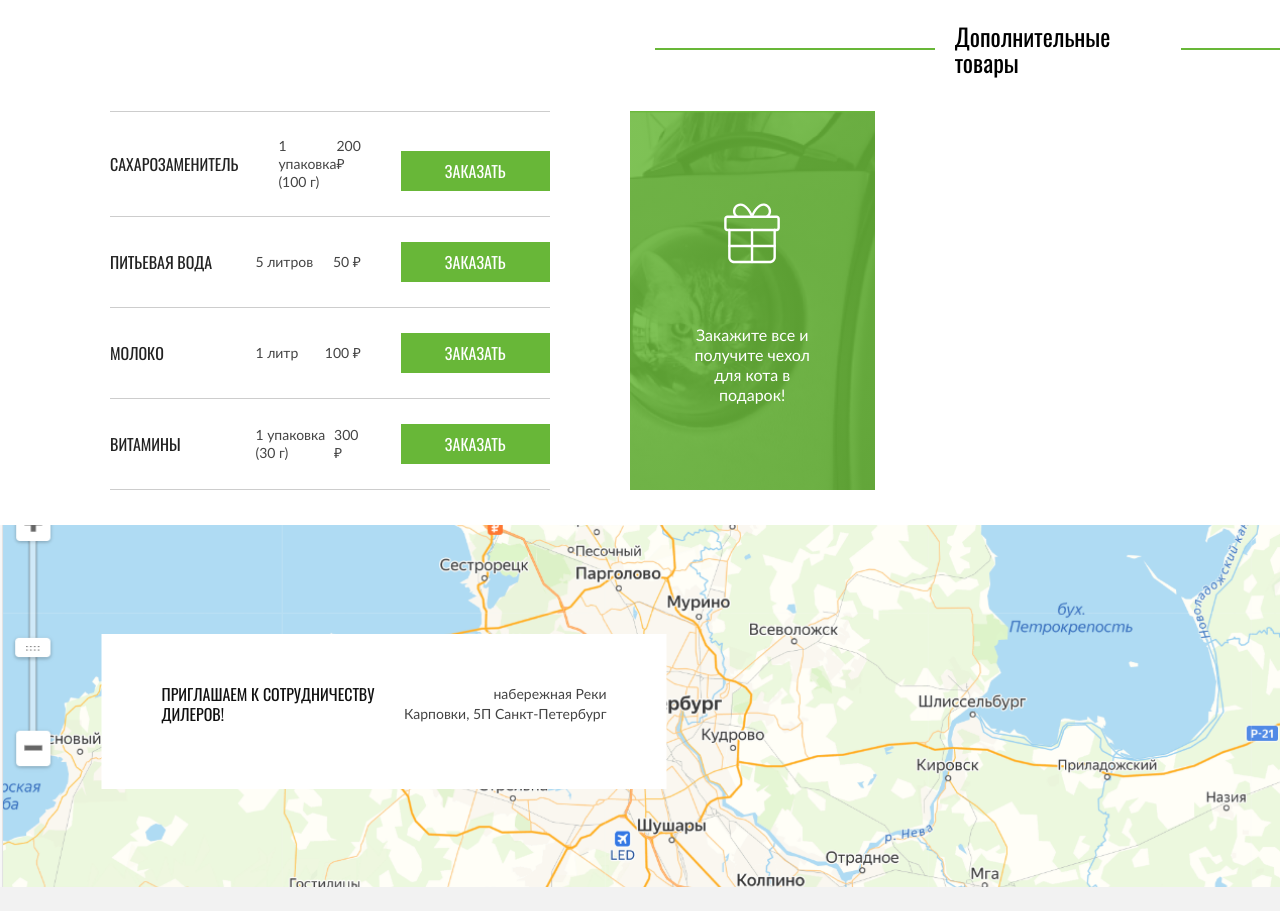
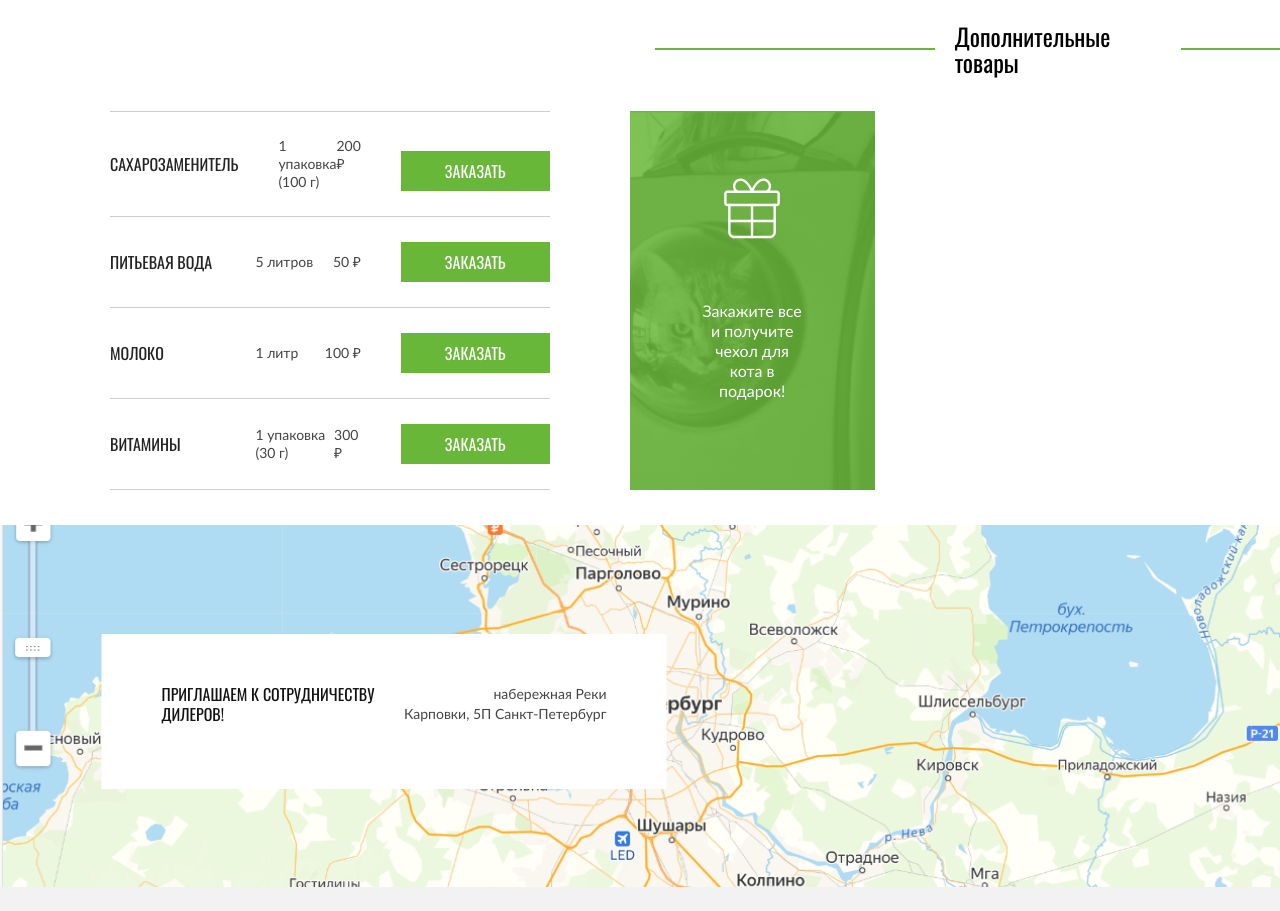
Before and after one commit to htmlacademy-adaptive/2153589-cat-energy-1, a website: page source/catalog.html in a window 1280 px wide. Shown: the part 1332-2243 px from the top of the page. Drawn offline with nearby package versions, Linux system fonts and the light colour scheme; files that its build step writes are made by us from their sources.

Commit message:
Заменяет картинку в блоке подарки на псевдоэлемент

```diff
--- a/source/catalog.html
+++ b/source/catalog.html
@@ -324,9 +324,6 @@
             </li>
           </ul>
           <footer class="options__footer">
-            <div class="options__footer-img">
-              <span class="visually-hidden">Подарки нашим покупателям.</span>
-            </div>
             <p class="options__footer-info">
               Закажите все и получите чехол для кота в подарок!
             </p>
--- a/source/less/blocks/options.less
+++ b/source/less/blocks/options.less
@@ -45,37 +45,48 @@
   background-size: cover, cover;
   padding: 60px 40px 40px;
   @media (min-width: @tablet-width) {
-    display: grid;
-    grid-template-columns: repeat(2, 1fr);
     padding: 70px 77px;
     min-height: auto;
   }
   @media (min-width: @desktop-width) {
-    grid-template-columns: 1fr;
-    align-items: center;
-    justify-items: center;
     padding: 60px;
     max-height: 100%;
   }
 }
 
-.options__footer-img {
+.options__footer-info {
+  margin: 0 auto;
+  .flex(flex-start, center);
+  flex-direction: column;
+  max-width: 80%;
+  @media (min-width: @tablet-width) {
+    flex-direction: row;
+    text-align: left;
+    margin: 0;
+  }
+  @media (min-width: @desktop-width) {
+    flex-direction: column;
+    text-align: center;
+    margin: 0 auto;
+  }
+}
+
+.options__footer-info::before {
+  content: "";
+  display: block;
   width: 80px;
   height: 80px;
   background-color: transparent;
   background-image: ~'url("../img/options-gift-icon.svg")';
   background-repeat: no-repeat;
   background-position: center;
-  background-size: 80px 80px;
+  background-size: 100% 100%;
+  flex-shrink: 0;
   margin: 0 auto 50px;
   @media (min-width: @tablet-width) {
-    margin: 0;
+    margin: 0 264px 0 0;
+  }
+  @media (min-width: @desktop-width) {
+    margin: 0 auto 50px;
   }
 }
-
-.options__footer-info {
-  margin: 0;
-  @media (min-width: @tablet-width) {
-    max-width: 161px;
-  }
-}
```
